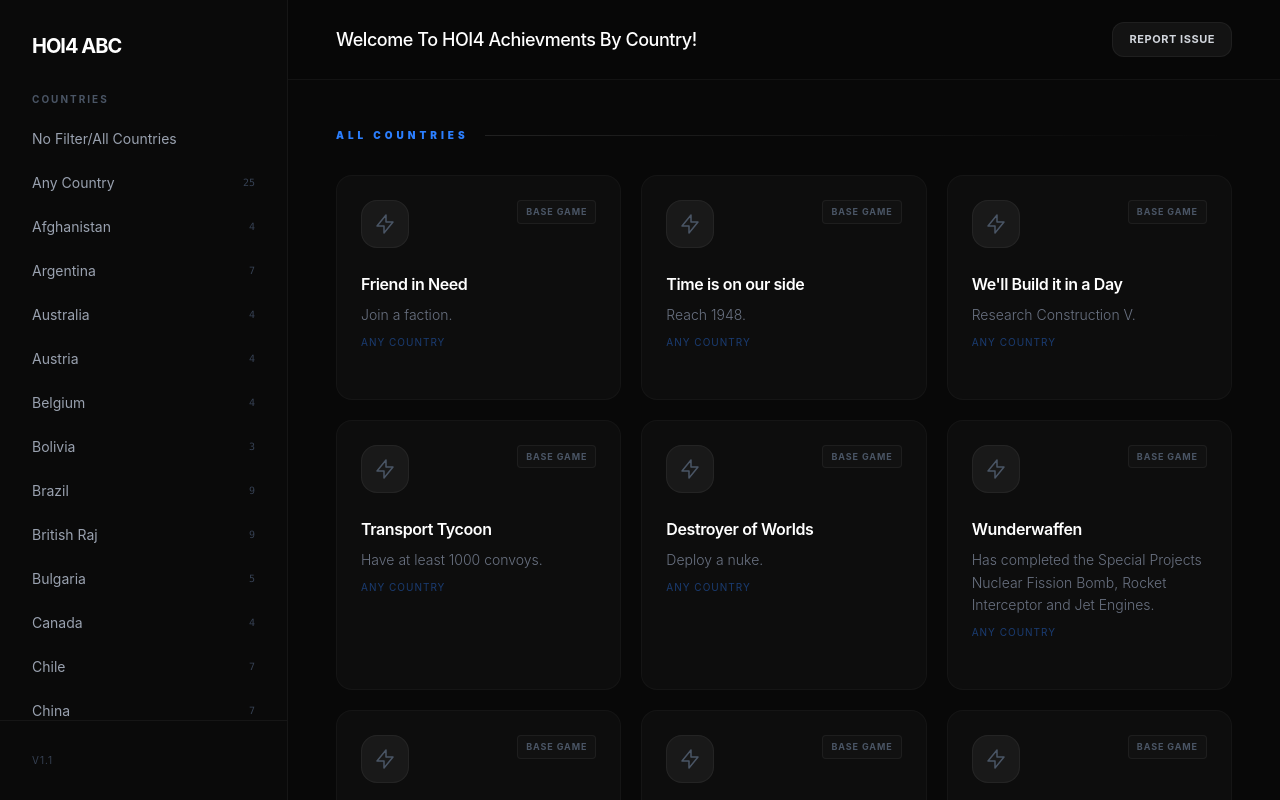
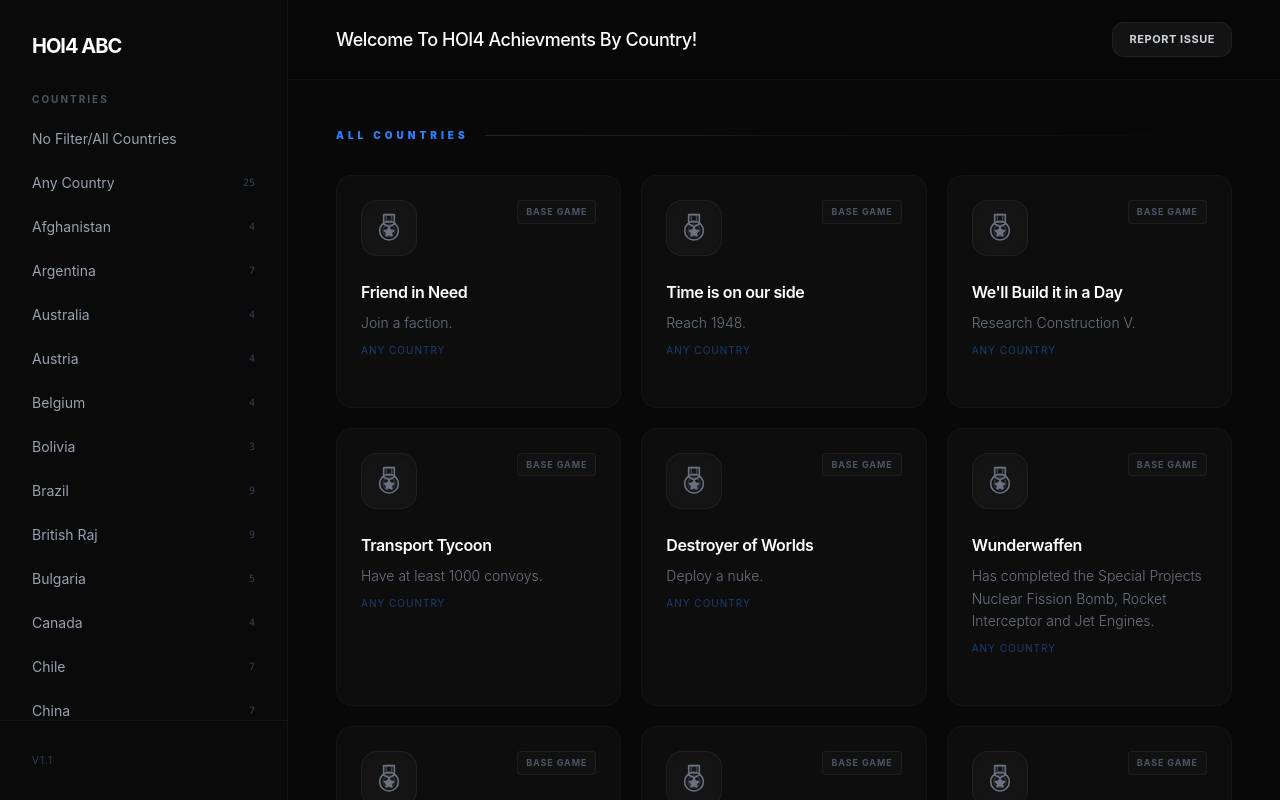
Before and after one commit to jakeyboi1/HOI4ABC, a Vue app: page / in a window 1280 px wide. Shown: the top 800 px of the page. Built offline with nearby package versions, Linux system fonts and the light colour scheme.

Commit message:
SVG Updated

```diff
--- a/src/components/Landing.vue
+++ b/src/components/Landing.vue
@@ -43,7 +43,7 @@
               {{ Country }}
             </span>
             <span class="text-[10px] text-gray-700 group-hover:text-gray-500 font-mono">{{ Achievments[Country].length
-              }}</span>
+            }}</span>
           </button>
         </nav>
       </div>
@@ -86,11 +86,20 @@
 
               <div class="flex justify-between items-start mb-6">
                 <div
-                  class="w-12 h-12 bg-white/5 border border-white/5 rounded-2xl flex items-center justify-center group-hover:bg-blue-600/10 group-hover:border-blue-500/20 transition-all duration-500">
-                  <svg class="w-6 h-6 text-gray-600 group-hover:text-blue-400 transition-colors" fill="none"
-                    stroke="currentColor" viewBox="0 0 24 24">
-                    <path stroke-linecap="round" stroke-linejoin="round" stroke-width="1.5"
-                      d="M13 10V3L4 14h7v7l9-11h-7z" />
+                  class="w-14 h-14 bg-white/[0.03] border border-white/5 rounded-2xl flex items-center justify-center group-hover:bg-yellow-500/10 group-hover:border-yellow-500/20 transition-all duration-500 shadow-inner">
+                  <svg class="w-8 h-8 text-gray-500 group-hover:text-yellow-500 transition-colors duration-500"
+                    viewBox="0 0 24 24" fill="none" stroke="currentColor" stroke-width="1.2" stroke-linecap="round"
+                    stroke-linejoin="round">
+                    <path d="M8 2v7l4 2 4-2V2H8z" />
+                    <path d="M10 2v5l2 1 2-1V2h-4z" opacity="0.5" />
+
+                    <circle cx="12" cy="14" r="7" />
+
+                    <path
+                      d="M12 11.5l1.045 2.117 2.337.34-1.691 1.648.399 2.328L12 16.833l-2.09 1.1l.399-2.328-1.691-1.648 2.337-.34L12 11.5z"
+                      fill="currentColor" class="group-hover:fill-yellow-500 transition-all" />
+
+                    <circle cx="12" cy="14" r="4.5" opacity="0.3" />
                   </svg>
                 </div>
                 <span
@@ -123,11 +132,20 @@
 
                   <div class="flex justify-between items-start mb-6">
                     <div
-                      class="w-12 h-12 bg-white/5 border border-white/5 rounded-2xl flex items-center justify-center group-hover:bg-blue-600/10 group-hover:border-blue-500/20 transition-all duration-500">
-                      <svg class="w-6 h-6 text-gray-600 group-hover:text-blue-400 transition-colors" fill="none"
-                        stroke="currentColor" viewBox="0 0 24 24">
-                        <path stroke-linecap="round" stroke-linejoin="round" stroke-width="1.5"
-                          d="M13 10V3L4 14h7v7l9-11h-7z" />
+                      class="w-14 h-14 bg-white/[0.03] border border-white/5 rounded-2xl flex items-center justify-center group-hover:bg-yellow-500/10 group-hover:border-yellow-500/20 transition-all duration-500 shadow-inner">
+                      <svg class="w-8 h-8 text-gray-500 group-hover:text-yellow-500 transition-colors duration-500"
+                        viewBox="0 0 24 24" fill="none" stroke="currentColor" stroke-width="1.2" stroke-linecap="round"
+                        stroke-linejoin="round">
+                        <path d="M8 2v7l4 2 4-2V2H8z" />
+                        <path d="M10 2v5l2 1 2-1V2h-4z" opacity="0.5" />
+
+                        <circle cx="12" cy="14" r="7" />
+
+                        <path
+                          d="M12 11.5l1.045 2.117 2.337.34-1.691 1.648.399 2.328L12 16.833l-2.09 1.1l.399-2.328-1.691-1.648 2.337-.34L12 11.5z"
+                          fill="currentColor" class="group-hover:fill-yellow-500 transition-all" />
+
+                        <circle cx="12" cy="14" r="4.5" opacity="0.3" />
                       </svg>
                     </div>
                     <span
```
